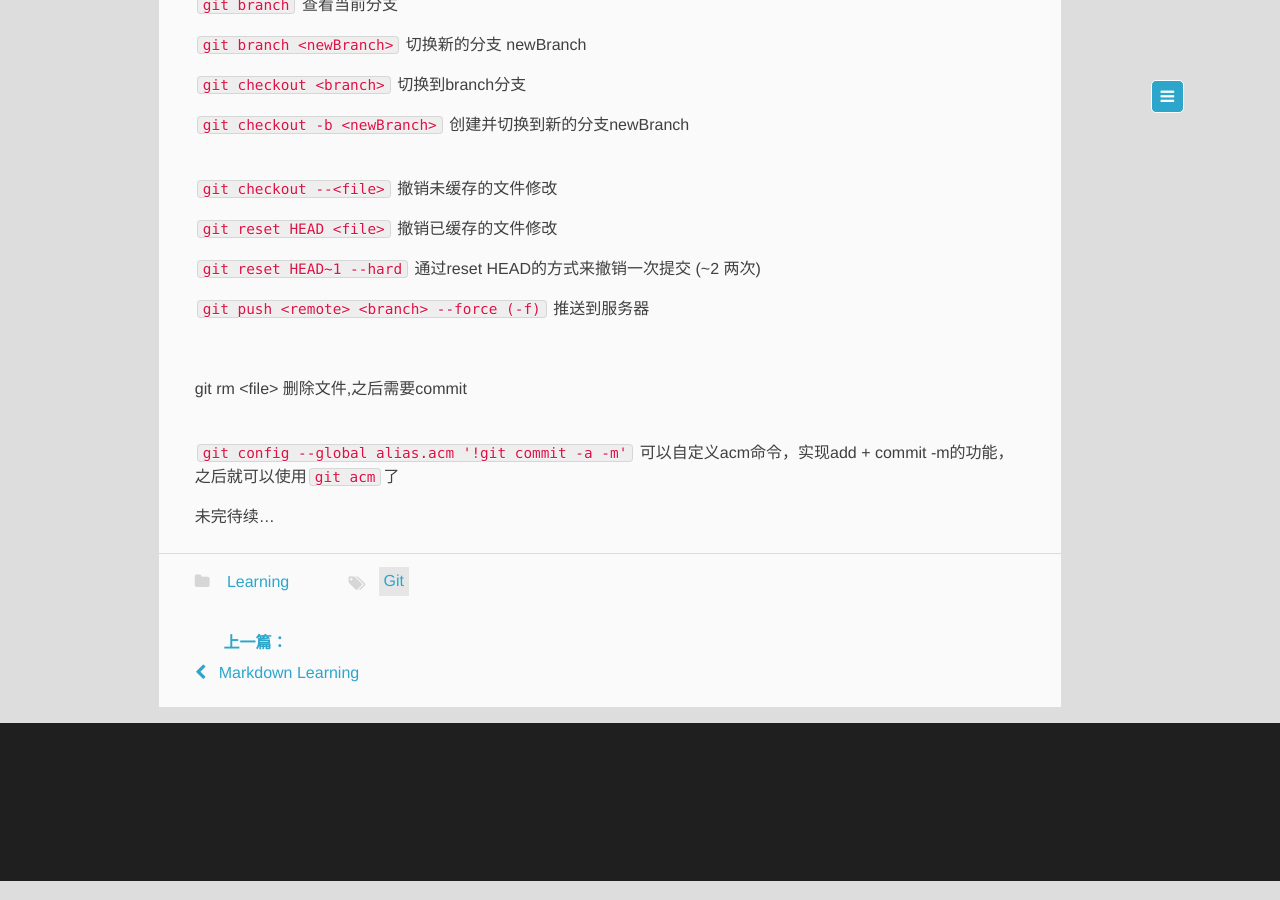
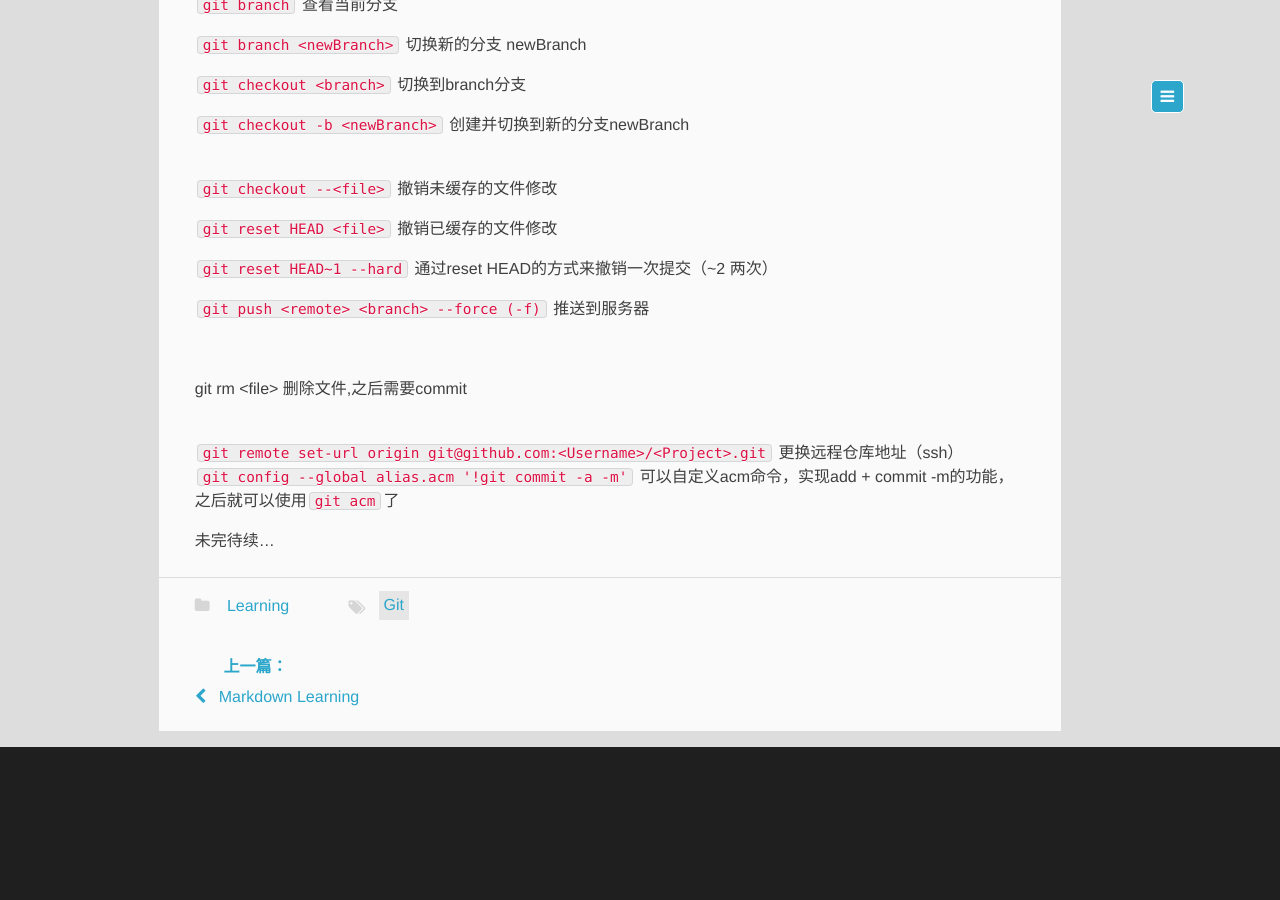
Before and after one commit to Halomaple/blog, a Jekyll site: the page built from _posts/2016-09-07-Git-命令.markdown, in a window 1280 px wide and 900 px high, scrolled down 773 px. Built offline with Jekyll 4.4.1, drawn with Linux system fonts in a browser that asks for light colours; nearby versions of some CDN libraries; comment, search, counter and statistics services are not loaded.

Commit message:
update command

```diff
--- a/_posts/2016-09-07-Git-命令.markdown
+++ b/_posts/2016-09-07-Git-命令.markdown
@@ -43,7 +43,7 @@ tag: [Git]
 
 `git reset HEAD <file>` 撤销已缓存的文件修改
 
-`git reset HEAD~1 --hard` 通过reset HEAD的方式来撤销一次提交 (~2 两次)
+`git reset HEAD~1 --hard` 通过reset HEAD的方式来撤销一次提交（~2 两次）
 
 `git push <remote> <branch> --force (-f)` 推送到服务器
 
@@ -52,6 +52,8 @@ tag: [Git]
 git rm <file\> 删除文件,之后需要commit
 
 <br />
+`git remote set-url origin git@github.com:<Username>/<Project>.git` 更换远程仓库地址（ssh）
+<br />
 `git config --global alias.acm '!git commit -a -m'` 可以自定义acm命令，实现add + commit -m的功能，之后就可以使用`git acm`了
 
 未完待续...
```
